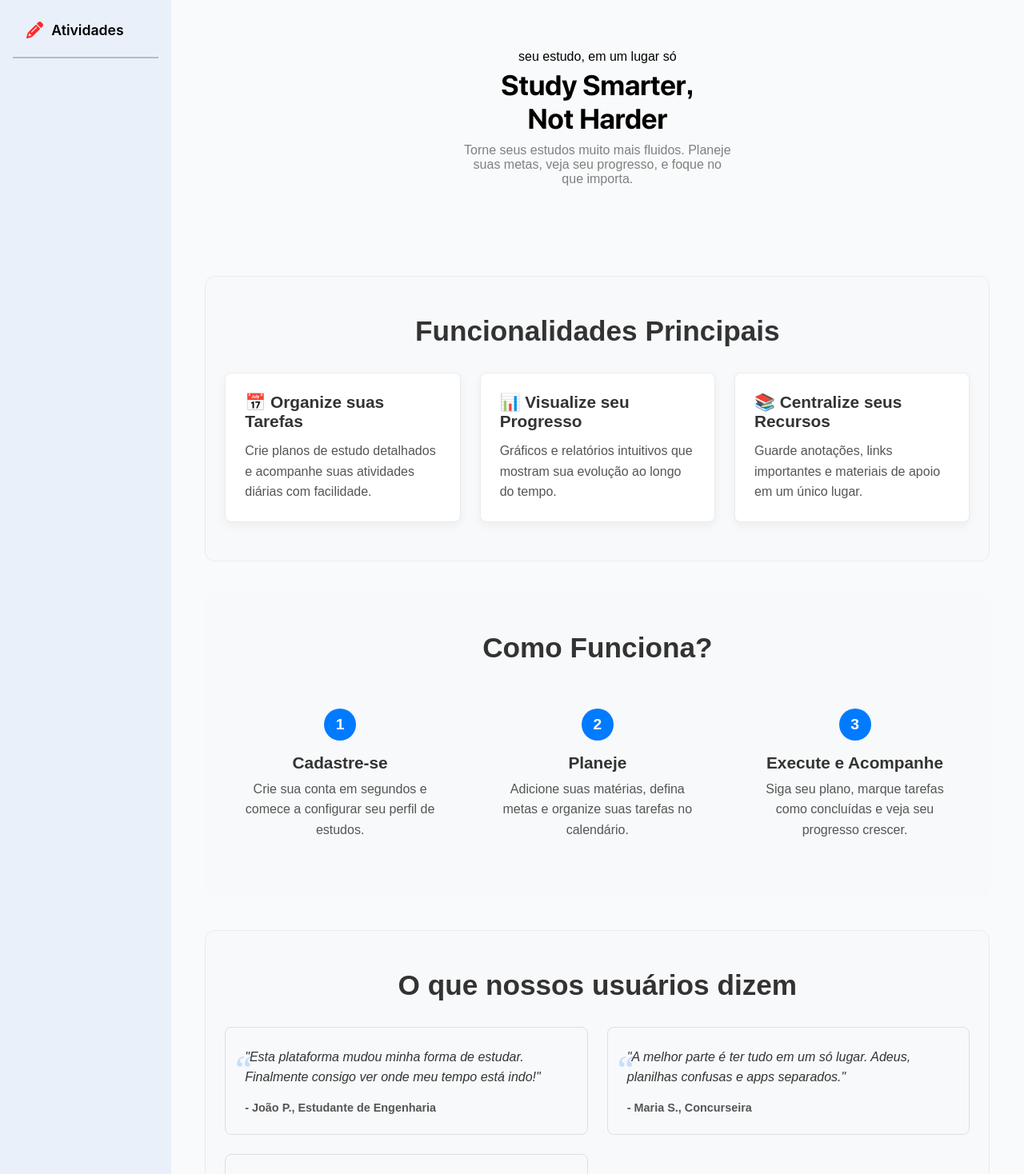
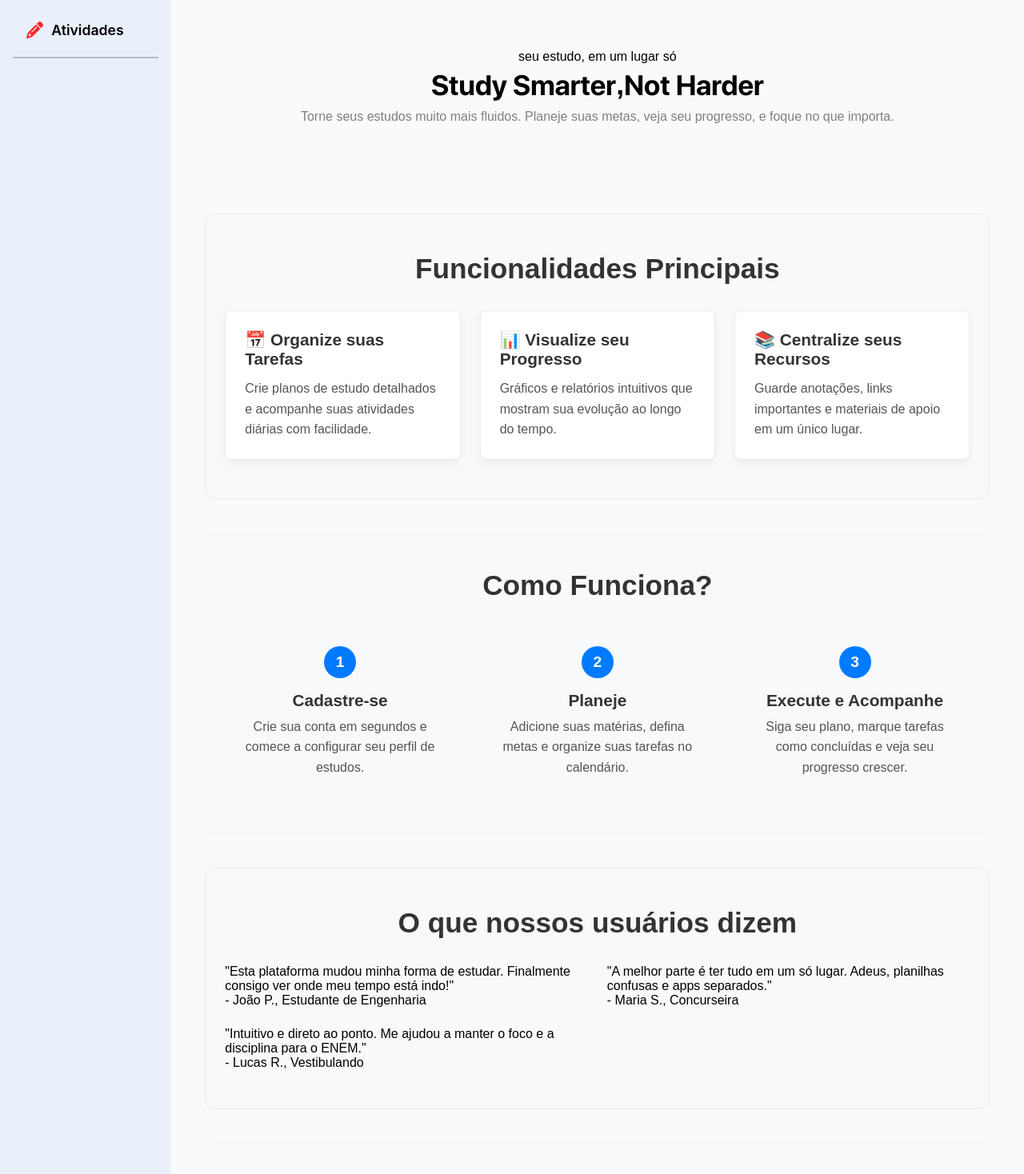
Before and after one commit to flavingimenes/TrabalhoUnivagPillar, a React (Vite) app: page /home in a window 1280 px wide. Shown: the part 242-1710 px from the top of the page at 80% size. Built offline with nearby package versions, Linux system fonts and the light colour scheme; the HTML template or start-up script is replaced by a standard one.

Commit message:
Update Home.css

```diff
--- a/src/pages/Home/Home.css
+++ b/src/pages/Home/Home.css
@@ -1,16 +1,22 @@
+/* --- CORREÇÃO 1: @font-face --- */
 @font-face {
     font-family: "SfProDisplayHeavyItalic";
     src: url("../../assets/sf-pro-display/SFPRODISPLAYHEAVYITALIC.OTF") format("truetype");
-
+}
+@font-face {
     font-family: "SfProDisplayMedium";
     src: url("../../assets/sf-pro-display/SFPRODISPLAYMEDIUM.OTF") format("truetype");
-
+}
+@font-face {
     font-family: "SfProDisplayRegular";
     src: url("../../assets/sf-pro-display/SFPRODISPLAYREGULAR.OTF") format("truetype");
-
+}
+@font-face {
     font-family: "SfProDisplayBold";
     src: url("../../assets/sf-pro-display/SFPRODISPLAYBOLD.OTF") format("truetype");
 }
+/* --- FIM DA CORREÇÃO 1 --- */
+
 
 :root {
   --primary-color: #007bff; /* Azul primário */
@@ -30,6 +36,16 @@
     display: flex;
 }
 
+/* --- CORREÇÃO 3: BUG DO OVERFLOW DA IMAGEM --- */
+/* Esta regra estava faltando e causava o scroll horizontal */
+.header-img-home {
+    width: 100vw;
+    height: 200px;
+    object-position: center;
+}
+
+
+
 .home-header{
     padding-top: 4em;
     text-align: center;
@@ -37,7 +53,6 @@
 
 .home-header > h1{
     padding-top: 5px;
-    width: 250px;
     display: flex;
     flex-wrap: wrap;
     justify-content: center;
@@ -48,12 +63,11 @@
 }
 
 .home-header-p {
-    padding-top: 10px;
-    width: 340px;
+    padding: 10px 40px 80px;
     margin: auto;
     font-family: sans-serif;
     color: grey;
-    padding-bottom: 80px;
+
 }
 
 .home-main-content {
@@ -175,14 +189,15 @@
   text-align: left;
 }
 
-.testimonia-card {
+/* --- CORREÇÃO 2: Classe renomeada para evitar conflito --- */
+.home-testimonial-card {
   background: var(--bg-color-soft);
   padding: 1.5rem;
   border-radius: 8px;
   border: 1px solid #e0e0e0;
 }
 
-.testimonia-card p {
+.home-testimonial-card p {
   font-style: italic;
   color: var(--text-color);
   line-height: 1.6;
@@ -191,7 +206,7 @@
   position: relative;
 }
 
-.testimonia-card p::before {
+.home-testimonial-card p::before {
   content: '“';
   position: absolute;
   left: -15px;
@@ -202,11 +217,13 @@
   font-family: Georgia, serif;
 }
 
-.testimonia-card span {
+.home-testimonial-card span {
   font-weight: 600;
   color: var(--text-color-light);
   font-size: 0.9rem;
 }
+/* --- FIM DA CORREÇÃO 2 --- */
+
 
 /* --- 4. Seção Call to Action (CTA) --- */
 .cta-section {
@@ -253,26 +270,17 @@
 
 
 /* RESPONSIVIDADE TABLET */
-@media (max-width: 1024px) {}
+@media (max-width: 1024px) {
+
+}
 
 
 
 /* RESPONSIVIDADE MOBILE */
 @media (max-width: 768px) {
-    .sidebar {
-        position: fixed;
-    }
 
     .main-div {
         margin-left: 74px;
     }
 
-    .home-header > h1 {
-        font-size: 1.9rem;
-    }
-
-    .home-header-p {
-        width: 250px;
-    }
-
 }
```
